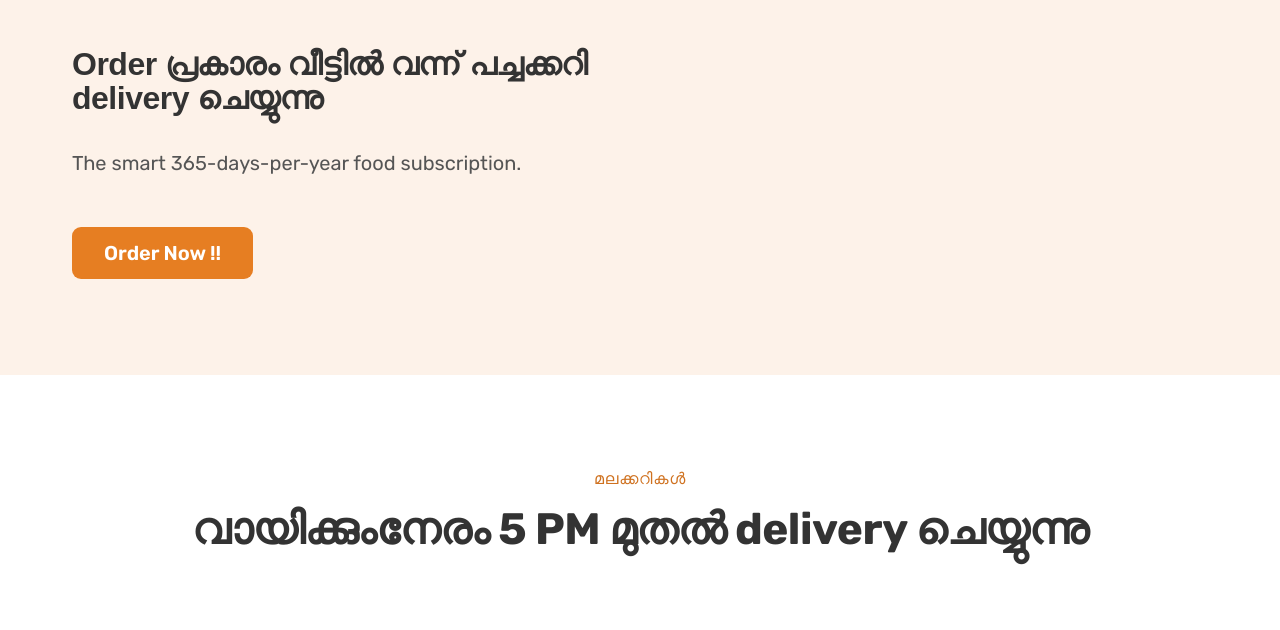
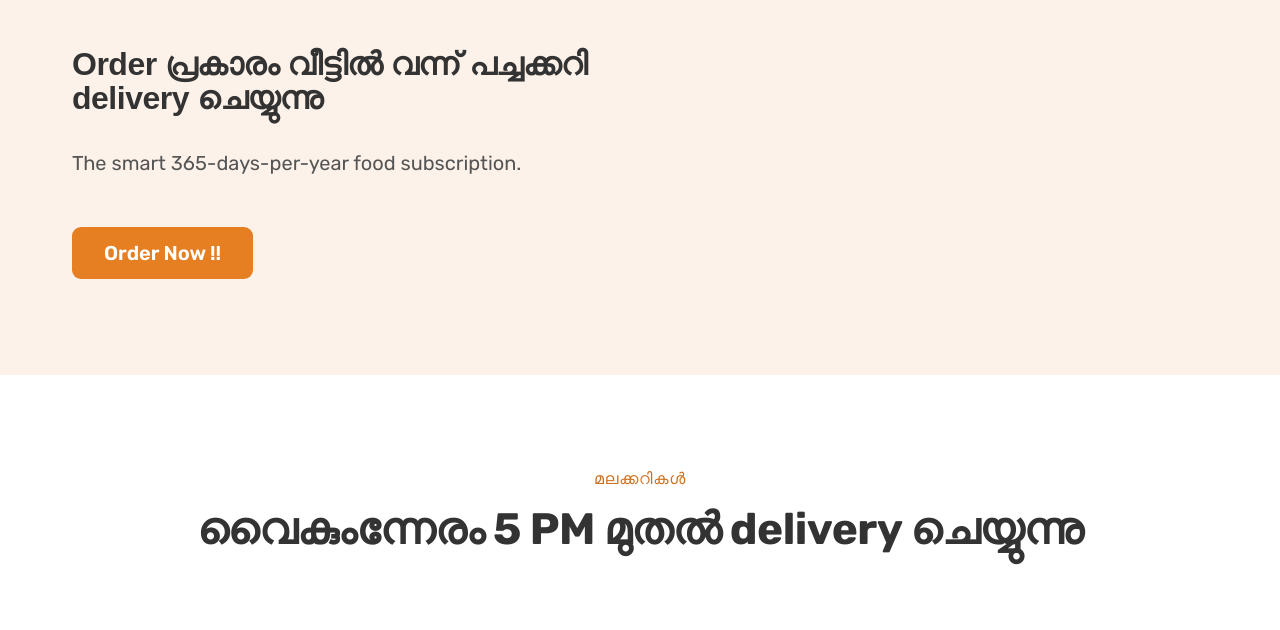
Before and after one commit to shinemohans061/shinemohans.github.io, a plain HTML site: page index.html in a window 1280 px wide. Shown: the top 630 px of the page. Drawn offline with nearby package versions, Linux system fonts and the light colour scheme; some packages are replaced by stand-ins of ours; a script that the page names is missing.

Commit message:
Update heading text for delivery time

```diff
--- a/index.html
+++ b/index.html
@@ -59,7 +59,7 @@
       <section class="section-meals" id="meals">
         <div class="container center-text">
           <span class="subheading" style="font-size:16px;">മലക്കറികൾ</span>
-          <h2 class="heading-secondary"> വായിക്കുംനേരം 5 PM മുതൽ delivery ചെയ്യുന്നു </h2>
+          <h2 class="heading-secondary"> വൈകുംന്നേരം  5 PM മുതൽ delivery ചെയ്യുന്നു </h2>
         </div>
 
         <div class="container grid grid--3-cols margin-bottom-md">
```
